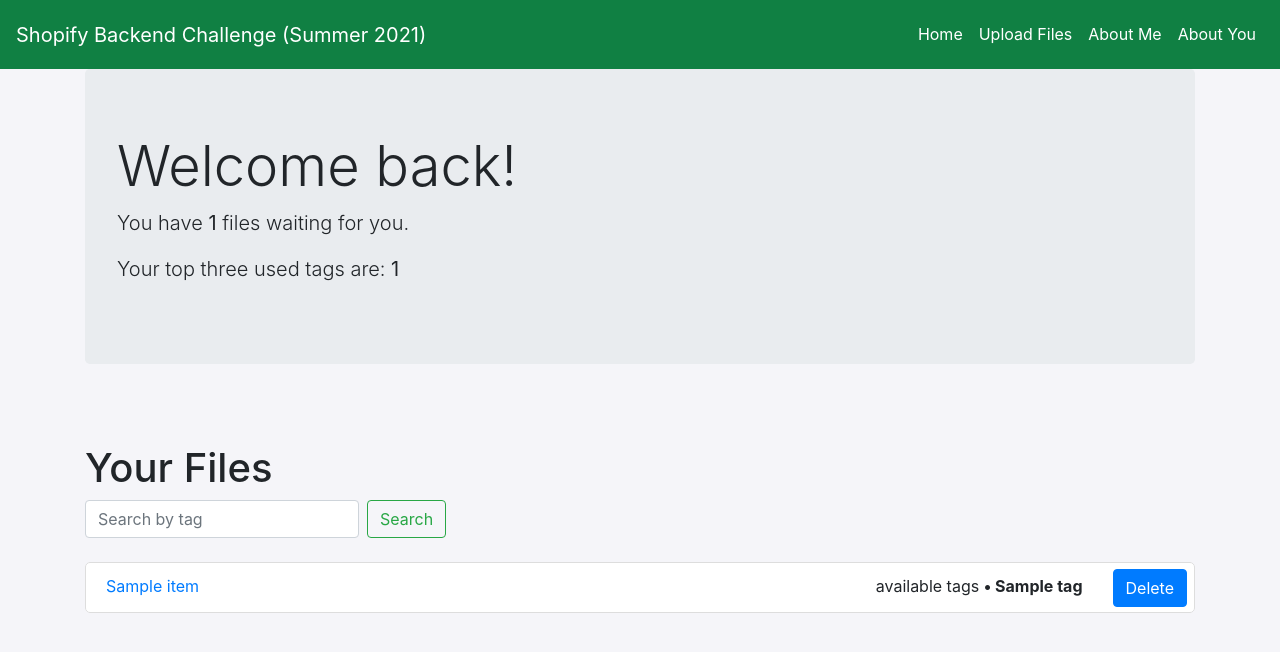
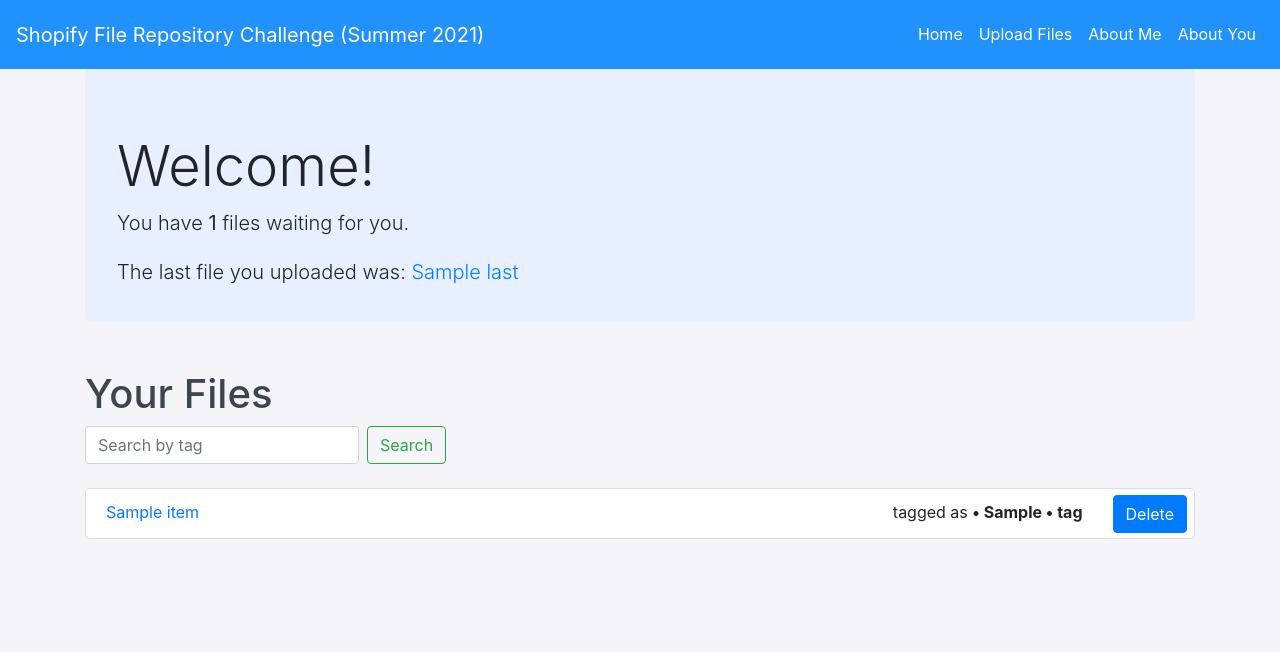
Before and after one commit to chrisnguyn/google-drive-mockup, a Flask app: template src/templates/index.html in a window 1280 px wide. Shown: the top 652 px of the page. Run offline with Flask 2, Linux system fonts and the light colour scheme; the template is opened without the code that fills it: most values are stand-ins (such as "Sample title", 1, 10 or a date in 2020).

Commit message:
update templates

```diff
--- a/src/templates/base.html
+++ b/src/templates/base.html
@@ -5,31 +5,29 @@
     <title>Shopify File Repository</title>
     <link rel="shortcut icon" href="../static/media/favicon.ico" type="image/x-icon">
     <link rel="stylesheet" href=" {{ url_for('static', filename='styles/styles.css') }} ">
-
-    <!-- Bootstrap imports -->
     <link rel="stylesheet" href="https://cdn.jsdelivr.net/npm/bootstrap@4.5.3/dist/css/bootstrap.min.css" integrity="sha384-TX8t27EcRE3e/ihU7zmQxVncDAy5uIKz4rEkgIXeMed4M0jlfIDPvg6uqKI2xXr2" crossorigin="anonymous">
     <script src="https://code.jquery.com/jquery-3.5.1.slim.min.js" integrity="sha384-DfXdz2htPH0lsSSs5nCTpuj/zy4C+OGpamoFVy38MVBnE+IbbVYUew+OrCXaRkfj" crossorigin="anonymous"></script>
     <script src="https://cdn.jsdelivr.net/npm/bootstrap@4.5.3/dist/js/bootstrap.bundle.min.js" integrity="sha384-ho+j7jyWK8fNQe+A12Hb8AhRq26LrZ/JpcUGGOn+Y7RsweNrtN/tE3MoK7ZeZDyx" crossorigin="anonymous"></script>
   </head>
 
-  <body class="custom-bg-color">
-    <nav class="navbar navbar-expand-lg navbar-dark" style="background-color: #108043">
-      <a class="navbar-brand" href="https://www.shopify.ca/" target="_blank">Shopify Backend Challenge (Summer 2021)</a>
+  <body class='custom-bg-color'>
+    <nav class="navbar navbar-expand-lg navbar-dark" style="background-color: #2191FB">
+      <a class="navbar-brand" href="https://www.shopify.ca/" target="_blank">Shopify File Repository Challenge (Summer 2021)</a>
 
-      <div class="collapse navbar-collapse"></div>
+      <div class="collapse navbar-collapse"></div> <!-- trick the flexbox -->
       <div class="d-flex flex-row-reverse bd-highlight">
         <ul class="navbar-nav mr-auto">
           <li class="nav-item active">
-            <a class="nav-link" href="{{ url_for('index') }}">Home</a> <!-- generate URL from the index() route -->
+            <a class="nav-link" href="{{ url_for('index') }}">Home</a> <!-- returns the URL / generates the URL, the link is the 'url_for' 'index()' -->
           </li>
           <li class="nav-item active">
-            <a class="nav-link" href="{{ url_for('index') }}">Upload Files</a>
+            <a class="nav-link" href="{{ url_for('upload') }}">Upload Files</a> <!-- don't need redirect() because it's hyperlinked already (handled for you) -->
           </li>
           <li class="nav-item active">
-            <a class="nav-link" href="{{ url_for('index') }}">About Me</a>
+            <a class="nav-link" href="{{ url_for('me') }}">About Me</a>
           </li>
           <li class="nav-item active">
-            <a class="nav-link" href="{{ url_for('index') }}">About You</a>
+            <a class="nav-link" href="{{ url_for('you') }}">About You</a>
           </li>
         </ul>
       </div>
@@ -37,7 +35,7 @@
 
     {% block content %}
 
-    <!-- inherit this page, content will go in here -->
+    <!-- when you inherit this page, your content will go in here -->
 
     {% endblock %}
 
--- a/src/templates/index.html
+++ b/src/templates/index.html
@@ -3,10 +3,12 @@
 {% block content %}
 
 <div class="container">
-  <div class="jumbotron">
-    <h1 class="display-4">Welcome back!</h1>
+  <div class="jumbotron" style="padding-bottom: 15px; background-color: #E8F0FF"> <!-- background-color: #108043" -->
+    <h1 class="display-4">Welcome!</h1>
     <p class="lead">You have <strong>{{ files | length }}</strong> files waiting for you.</p>
     <p class="lead">
+
+      {% if show %}
 
         Your top three used tags are:
 
@@ -28,15 +30,34 @@
 
         {% endif %}
 
+      {% endif %}
+
+    </p>
+
+    <p class="lead">
+
+      {% if last == 'REDIRECTFROMTAG' %}
+
+      {% elif last != None %}
+
+        The last file you uploaded was: <a href="/retrieve/{{ last.id }}" target="_blank" data-toggle="lightbox">{{ last.name }}</a>
+
+      {% else %}
+
+        The last file you uploaded was: <strong>wait...there isn't one! :(</strong>
+
+      {% endif %}
+
     </p>
   </div>
 </div>
 
-<div class="container pt-5">
+<div class="container pt-3"> <!-- https://getbootstrap.com/docs/4.0/utilities/spacing/ -->
   <div>
-    <h1>Your Files</h1>
-    <!-- from: http://localhost:5000, redirect to: http://localhost:5000/tag?user_tag={input} -->
-    <form class="form-inline my-2 my-lg-0" method="GET" action="/tag"> <!-- search by images, adds ?user_tag={input} -->
+    <h1 style="color: #3C464F;">Your Files</h1>
+    <!-- from: http://localhost:5000 -->
+    <!-- redirect to: http://localhost:5000/tag?user_tag=shopify -->
+    <form class="form-inline my-2 my-lg-0" method="GET" action="/tag"> <!-- search by images, adds ?user_tag={their_input} -->
       <input class="form-control mr-sm-2" type="text" placeholder="Search by tag" aria-label="Search" name="user_tag">
       <button class="btn btn-outline-success my-2 my-sm-0" type="submit">Search</button>
     </form>
@@ -44,22 +65,24 @@
 
   <br>
 
-  <!-- /retrieve/ - base url + (replace everything else with this URL extension) -->
-  <!-- retrieve/ - append this onto whatever the current URL is -->
+  <!-- /retrieve/ means to do base url + (replace everything else with this URL extension) -->
+  <!-- retrieve/ means to append this onto whatever the current URL is -->
   <ul class="list-group">
     <div class="container">
 
     {% for item in files %}
 
         <div class="row item_custom">
+
           <div class="col-md-11 list_custom">
+
             <div style="overflow: hidden;">
-              <a href="/retrieve/{{ item.id }}" target="_blank">{{ item.name }}</a> <!-- clickable link to file -->
-              <div style="float: right"> <!-- tags -->
+              <a href="/retrieve/{{item.id}}" target="_blank">{{ item.name }}</a>
 
-                available tags
+              <div style="float: right">
+                tagged as
 
-                {% for tag in item.tag.split(',') %}
+                {% for tag in item.tag.split(' ') %}
 
                   {% if tag == 'NO_TAG' %}
 
@@ -74,11 +97,15 @@
                 {% endfor %}
 
               </div>
+
             </div>
+
           </div>
-          <div class="col-sm-1 button_custom"> <!-- button -->
+
+          <div class="col-sm-1 button_custom">
             <button id=" {{ item.id }}" type="button" class="btn btn-primary" onclick="location.href = '/delete/{{ item.id }}';"">Delete</button>
           </div>
+
         </div>
 
     {% endfor %}
```
Also changed, not shown: src/templates/about.html (deleted, +0 -14 lines), src/templates/me.html (added, +24 -0 lines), src/templates/upload.html (+4 -3 lines), src/templates/you.html (+8 -3 lines). Lines whose indentation alone changed are shown as unchanged.
